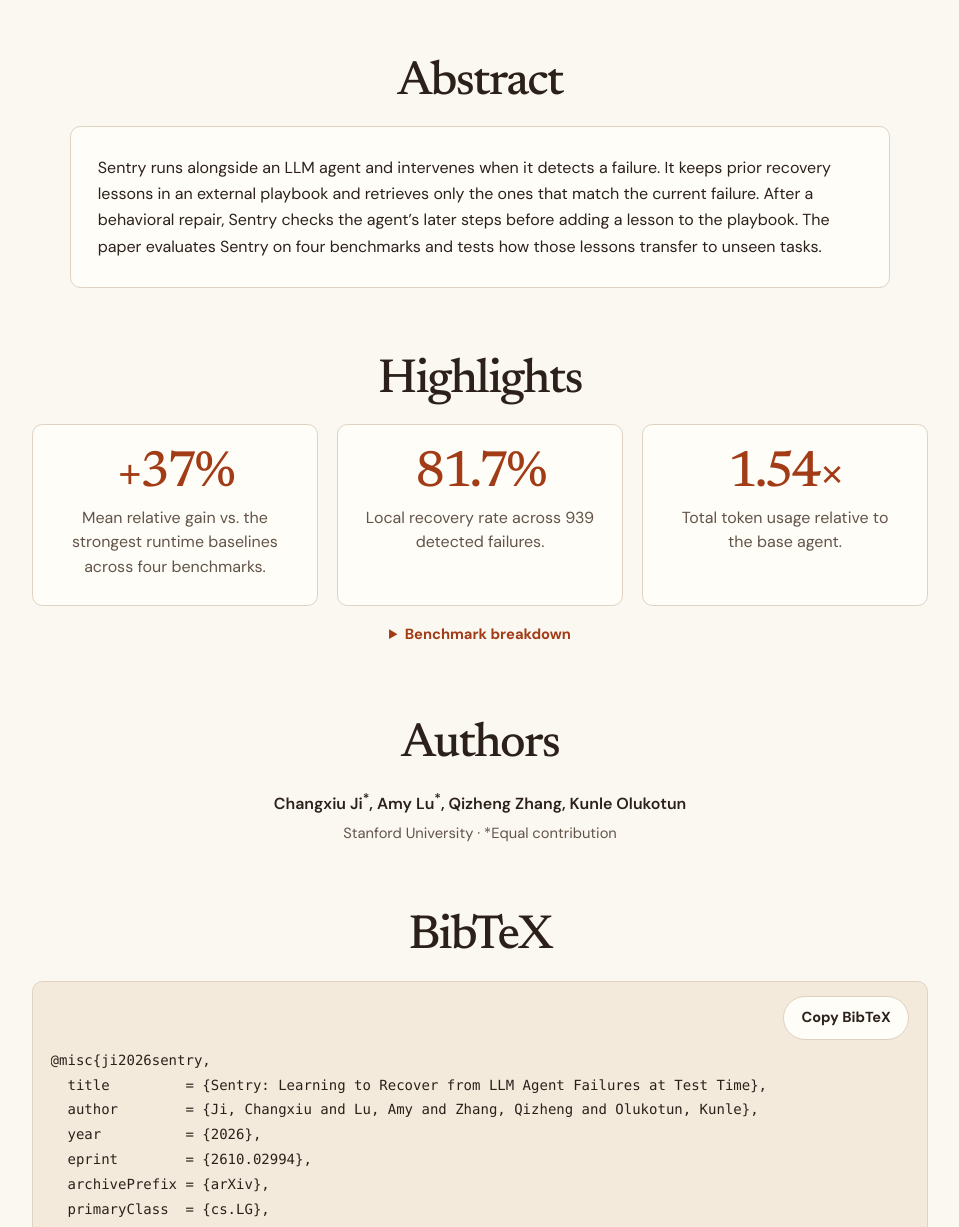
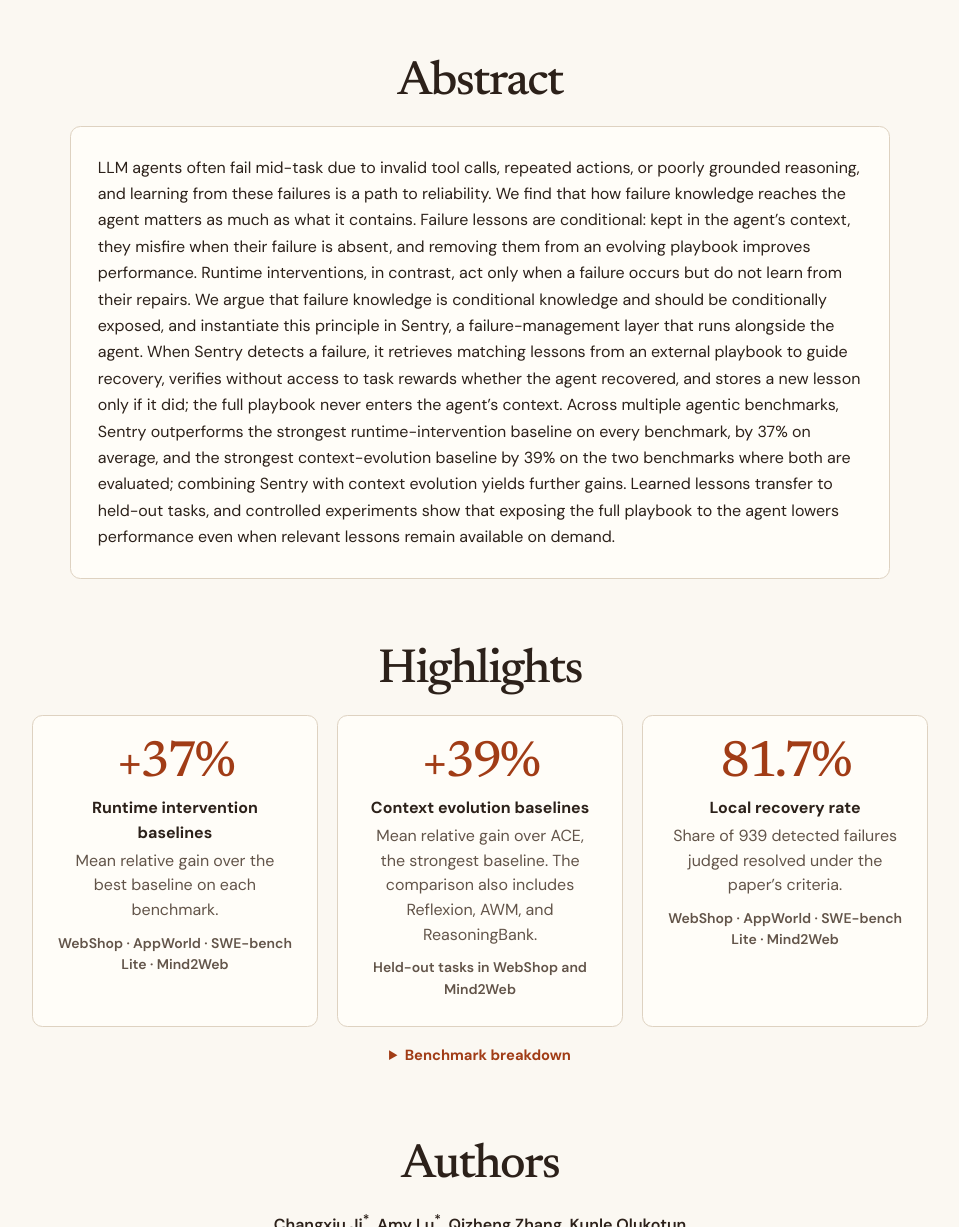
Before and after one commit to nuglifeleoji/Sentry, a plain HTML site: page site/index.html in a window 1280 px wide. Shown: the part 1400-2627 px from the top of the page, without its empty margins (160-1119 px from the left). Drawn offline with Linux system fonts and the light colour scheme; files whose address does not match are found by name.

Commit message:
Refine website abstract and benchmark highlights

```diff
--- a/site/index.html
+++ b/site/index.html
@@ -69,7 +69,22 @@
 
     <section class="section" id="abstract" aria-labelledby="abstract-title">
       <h2 class="section-title" id="abstract-title">Abstract</h2>
-      <p class="abstract">Sentry runs alongside an LLM agent and intervenes when it detects a failure. It keeps prior recovery lessons in an external playbook and retrieves only the ones that match the current failure. After a behavioral repair, Sentry checks the agent’s later steps before adding a lesson to the playbook. The paper evaluates Sentry on four benchmarks and tests how those lessons transfer to unseen tasks.</p>
+      <p class="abstract">
+        LLM agents often fail mid-task due to invalid tool calls, repeated actions, or poorly grounded reasoning, and
+        learning from these failures is a path to reliability. We find that how failure knowledge reaches the agent
+        matters as much as what it contains. Failure lessons are conditional: kept in the agent’s context, they misfire
+        when their failure is absent, and removing them from an evolving playbook improves performance. Runtime
+        interventions, in contrast, act only when a failure occurs but do not learn from their repairs. We argue
+        that failure knowledge is conditional knowledge and should be conditionally exposed, and instantiate this
+        principle in Sentry, a failure-management layer that runs alongside the agent. When Sentry detects a failure,
+        it retrieves matching lessons from an external playbook to guide recovery, verifies without access to task
+        rewards whether the agent recovered, and stores a new lesson only if it did; the full playbook never enters the
+        agent’s context. Across multiple agentic benchmarks, Sentry outperforms the strongest runtime-intervention
+        baseline on every benchmark, by 37% on average, and the strongest context-evolution baseline by 39% on
+        the two benchmarks where both are evaluated; combining Sentry with context evolution yields further gains.
+        Learned lessons transfer to held-out tasks, and controlled experiments show that exposing the full playbook
+        to the agent lowers performance even when relevant lessons remain available on demand.
+      </p>
     </section>
 
     <section class="section" id="results" aria-labelledby="results-title">
@@ -77,15 +92,27 @@
       <dl class="headline-results" aria-label="Headline findings">
         <div>
           <dt><a href="https://arxiv.org/html/2610.02994v1#S5.T1">+37%</a></dt>
-          <dd>Mean relative gain vs. the strongest runtime baselines across four benchmarks.</dd>
+          <dd>
+            <strong>Runtime intervention baselines</strong>
+            <p>Mean relative gain over the best baseline on each benchmark.</p>
+            <p class="result-benchmarks">WebShop · AppWorld · SWE-bench Lite · Mind2Web</p>
+          </dd>
+        </div>
+        <div>
+          <dt><a href="https://arxiv.org/html/2610.02994v1#S5.T2">+39%</a></dt>
+          <dd>
+            <strong>Context evolution baselines</strong>
+            <p>Mean relative gain over ACE, the strongest baseline. The comparison also includes Reflexion, AWM, and ReasoningBank.</p>
+            <p class="result-benchmarks">Held-out tasks in WebShop and Mind2Web</p>
+          </dd>
         </div>
         <div>
           <dt><a href="https://arxiv.org/html/2610.02994v1#S5.F3">81.7%</a></dt>
-          <dd>Local recovery rate across 939 detected failures.</dd>
-        </div>
-        <div>
-          <dt><a href="https://arxiv.org/html/2610.02994v1#S5.T5">1.54×</a></dt>
-          <dd>Total token usage relative to the base agent.</dd>
+          <dd>
+            <strong>Local recovery rate</strong>
+            <p>Share of 939 detected failures judged resolved under the paper’s criteria.</p>
+            <p class="result-benchmarks">WebShop · AppWorld · SWE-bench Lite · Mind2Web</p>
+          </dd>
         </div>
       </dl>
       <details class="benchmark-details">
@@ -95,7 +122,7 @@
             <button type="button" id="tab-webshop" data-result-tab aria-controls="webshop">WebShop</button>
             <button type="button" id="tab-appworld" data-result-tab aria-controls="appworld">AppWorld</button>
             <button type="button" id="tab-swe" data-result-tab aria-controls="swe">SWE-bench Lite</button>
-            <button type="button" id="tab-mind2web" data-result-tab aria-controls="mind2web">Mind2Web Replay</button>
+            <button type="button" id="tab-mind2web" data-result-tab aria-controls="mind2web">Mind2Web</button>
           </div>
           <div class="benchmark-panel" data-result-panel id="webshop">
             <div class="panel-intro">
@@ -138,7 +165,7 @@
           </div>
           <div class="benchmark-panel" data-result-panel id="mind2web">
             <div class="panel-intro">
-              <h3>Mind2Web Replay</h3>
+              <h3>Mind2Web</h3>
               <p>Normalized completion</p>
               <strong>+7.1%</strong>
               <span>relative improvement</span>
--- a/site/styles.css
+++ b/site/styles.css
@@ -225,6 +225,8 @@ h1, h2, h3, p, figure { margin-block: 0; }
 .headline-results dt a { text-decoration: none; }
 .headline-results dt a:hover { text-decoration: underline; text-underline-offset: .12em; text-decoration-thickness: .03em; }
 .headline-results dd { margin: .42rem 0 0; color: var(--muted); }
+.headline-results dd strong { display: block; margin-bottom: .2rem; color: var(--ink); }
+.result-benchmarks { margin-top: .6rem; font-size: .875rem; font-weight: 600; }
 
 .benchmark-details { margin-top: .75rem; }
 .benchmark-details > summary {
```
